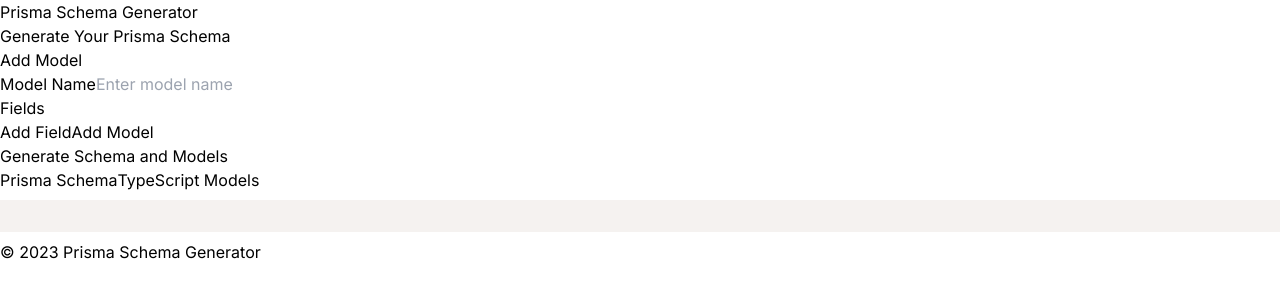
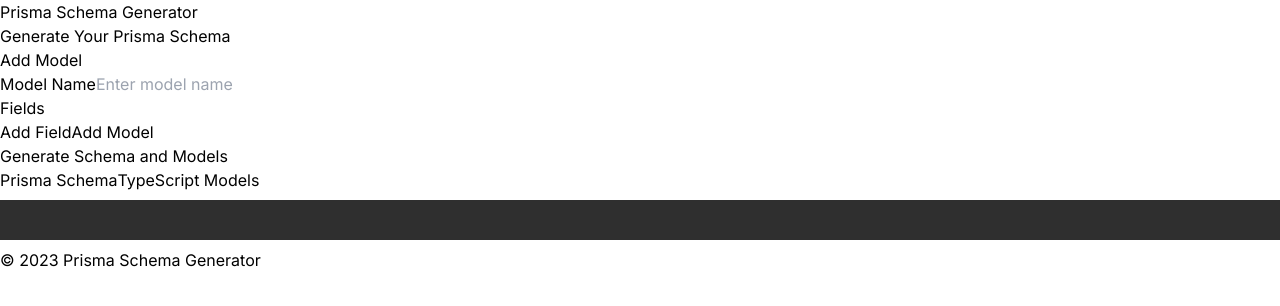
Before and after one commit to N4thanJ/prisma-relation-generator, a Next.js app: page / in a window 1280 px wide. Shown: the top 306 px of the page. Built offline with nearby package versions, Linux system fonts and the light colour scheme.

Commit message:
Changed code style

```diff
--- a/src/components/schema-generator.tsx
+++ b/src/components/schema-generator.tsx
@@ -14,6 +14,8 @@
 } from "@/components/ui/select";
 import { Card, CardHeader, CardTitle, CardContent } from "@/components/ui/card";
 import { Tabs, TabsContent, TabsList, TabsTrigger } from "@/components/ui/tabs";
+import { dark, docco } from "react-syntax-highlighter/dist/esm/styles/hljs";
+import { materialDark } from "react-syntax-highlighter/dist/esm/styles/prism";
 
 type Model = {
   name: string;
@@ -436,6 +438,7 @@
         <TabsContent value="schema">
           <SyntaxHighlighter
             language="prisma"
+            style={materialDark}
             className="h-[400px] p-4 rounded-md bg-gray-900 text-white overflow-auto"
           >
             {generatedSchema}
@@ -444,6 +447,7 @@
         <TabsContent value="models">
           <SyntaxHighlighter
             language="typescript"
+            style={materialDark}
             className="h-[400px] p-4 rounded-md bg-gray-900 text-white overflow-auto"
           >
             {generatedModels}
```
